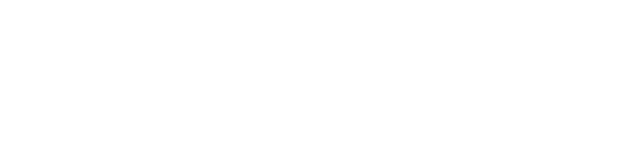
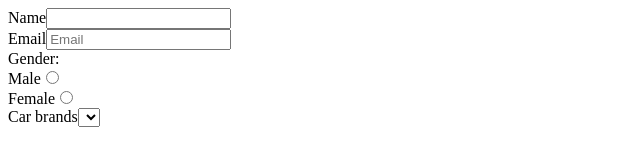
Before and after one commit to acciojob/signup-form-car-sachin7con, a website: page main.html in a window 1280 px wide. Shown: the whole page, without its empty margins (0-640 px from the left). Drawn offline with Linux system fonts and the light colour scheme.

Commit message:
created a submission

```diff
--- a/main.html
+++ b/main.html
@@ -7,7 +7,17 @@
 </head>
 
 <body>
-	<!-- the entire body must be written by student -->
+	<!--SGN the entire body must be written by student -->
+	Name<input type="Text" id="name" required><br>
+	Email<input type="Email" id="email" placeholder="Email"><br>
+	Gender: <br>
+	Male<input type="Radio" id="gender_m" name="gender" value="male"><br>
+	Female<input type="Radio" id="gender_f" name="gender" value="female"><br>
+	Car brands<select type="select" id="cars">
+
+	</select>
+
+
     <script type="text/javascript" src="./script.js">
 </script>
 
```
